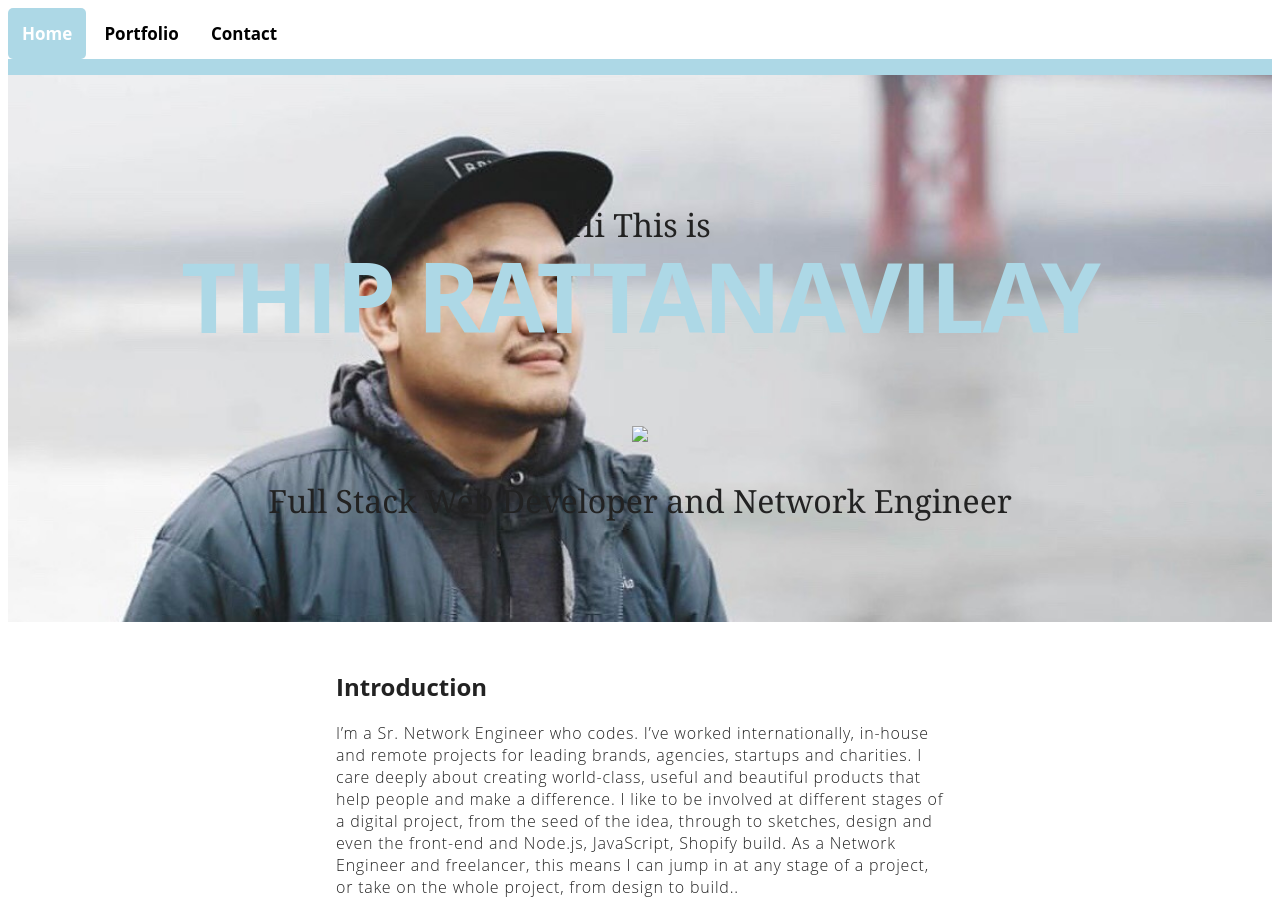
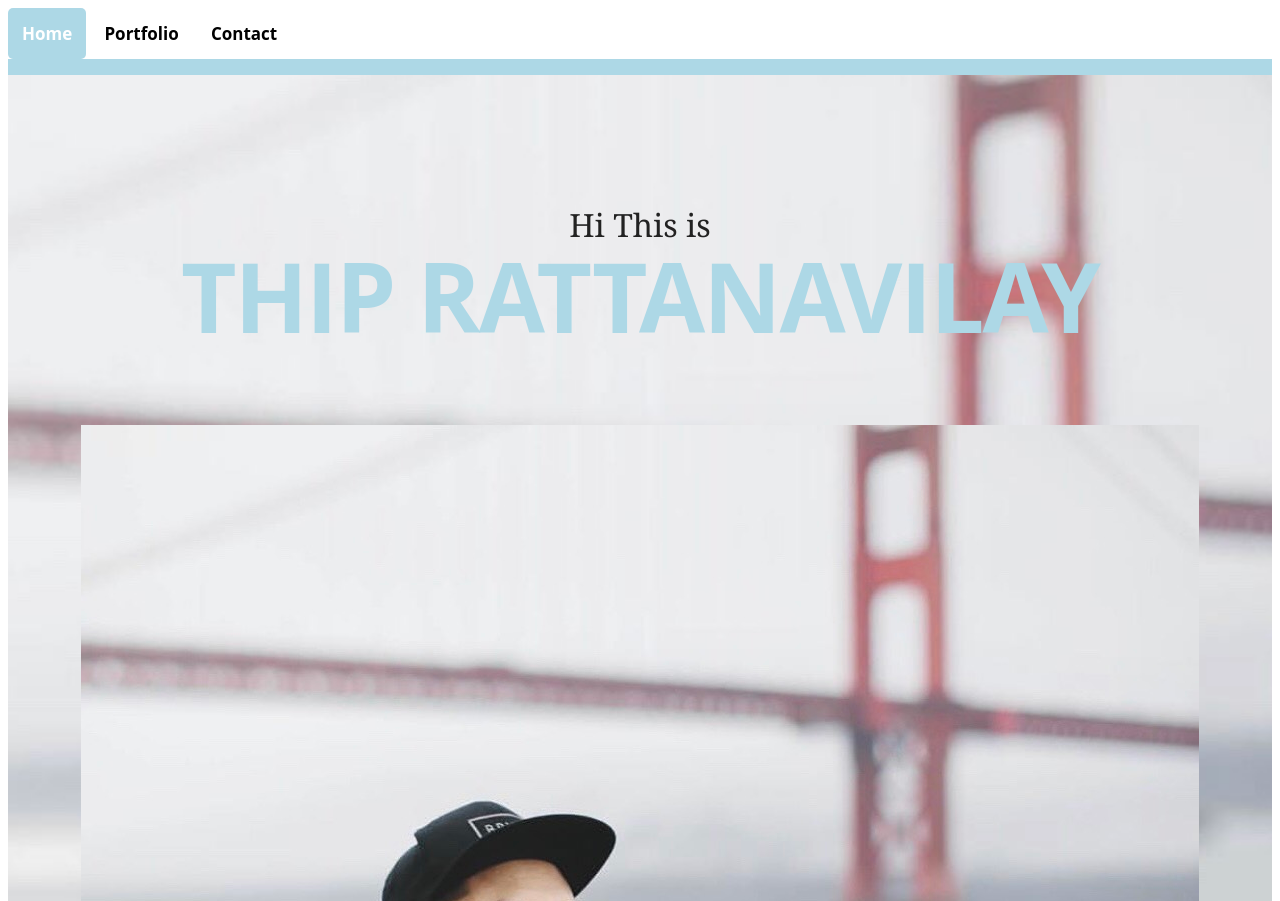
Before and after one commit to thiprattanavilay/thiprattanavilay.github.io, a website: page index.html in a window 1280 px wide. Shown: the top 901 px of the page. Drawn offline with Linux system fonts and the light colour scheme.

Commit message:
Update index.html

```diff
--- a/index.html
+++ b/index.html
@@ -22,7 +22,7 @@
   <picture><center>
     <source media="(min-width: 650px)" srcset="09.jpg">
     <source media="(min-width: 465px)" srcset="09.jpg">
-      <img src="/thiprattanavilay/thiprattanavilay.github.io/blob/master/images/09.jpg?raw=true" style="width:auto;">
+      <img src="https://github.com/thiprattanavilay/thiprattanavilay.github.io/blob/master/images/09.jpg?raw=true" style="width:auto;">
   </center></picture>
 
   <p class='masthead-intro'>Full Stack Web Developer and Network Engineer</p>
@@ -84,7 +84,7 @@
             <i class="icon-bubbles"></i>
           </div>
           <div class="services-content">
-            <h3><a href="https://github.com/thiprattanavilay/bioSite/tree/master/bioSite">College Work -BioSite</a></h3>
+            <h3><a href="https://github.com/thiprattanavilay/bioSite/tree/master/bioSite">College Work - BioSite</a></h3>
             <p>Class project and more!</p>
           </div>
         </div>
```
